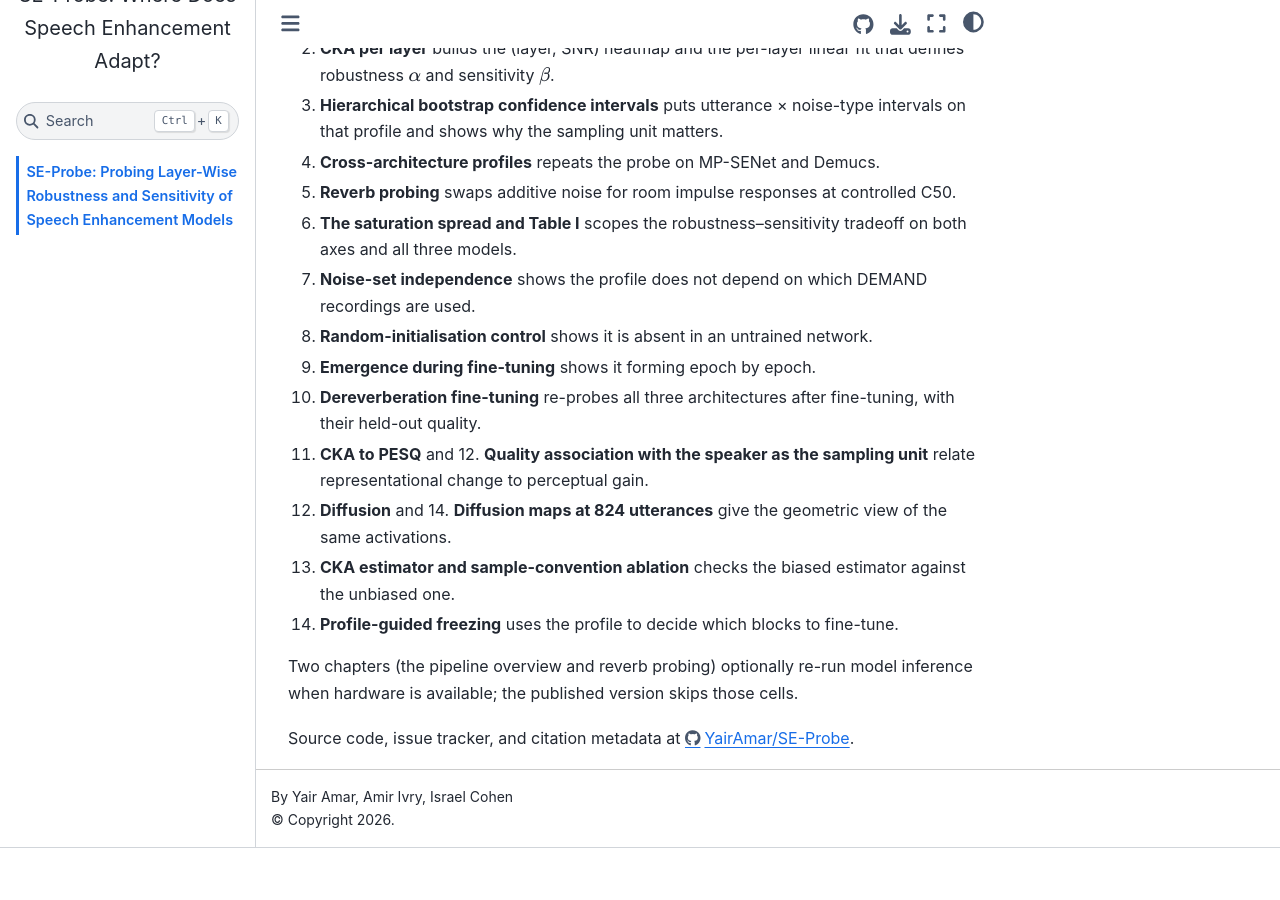
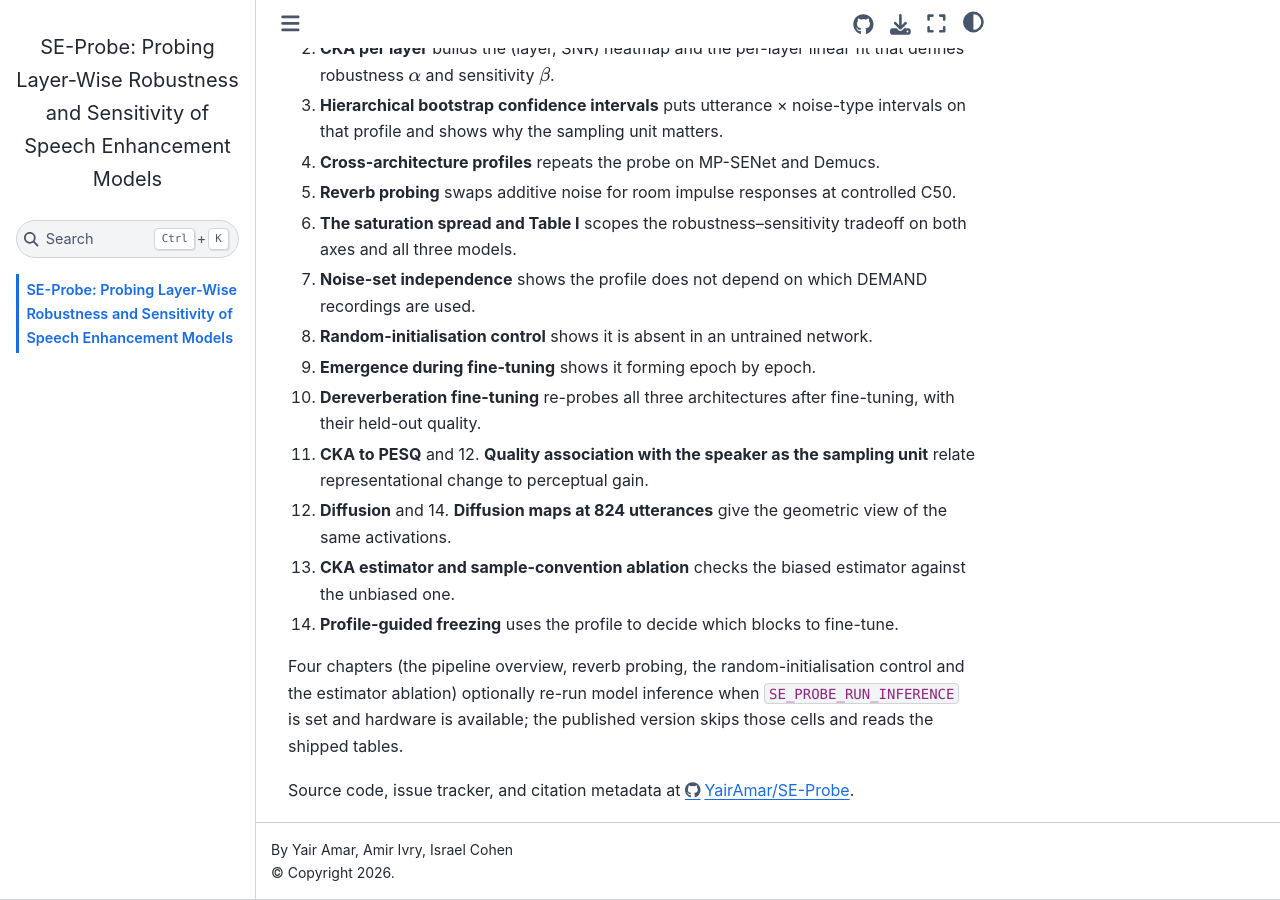
Before and after one commit to YairAmar/SE-Probe, a Jupyter Book: the page built from intro.md, in a window 1280 px wide and 900 px high, scrolled down 673 px. Built offline with Jupyter Book 1.0.4 settings and Sphinx 7.4.7 and the Sphinx Book theme 1.1.4, drawn with Linux system fonts in a browser that asks for light colours; pages that are not in the unit, such as notebooks, are missing from menus; before the commit the page ends 1521 px from its top, so only the background shows below that.

Commit message:
Docs: fix the audit findings (84 tables, manifest source paths without local directories, book title, paper section letters, SEPROBE_HF_DATA, inference-gated chapters, stale architecture notes, remap_trainer_keys, 798-RIR split, slow marker)
Co-Authored-By: Claude Fable 5.1 <noreply@anthropic.com>

```diff
--- a/_config.yml
+++ b/_config.yml
@@ -1,7 +1,7 @@
 # SE-Probe, Jupyter Book configuration
 # See https://jupyterbook.org/en/stable/customize/config.html for the full schema.
 
-title: "SE-Probe: Where Does Speech Enhancement Adapt?"
+title: "SE-Probe: Probing Layer-Wise Robustness and Sensitivity of Speech Enhancement Models"
 author: "Yair Amar, Amir Ivry, Israel Cohen"
 copyright: "2026"
 logo: ""
--- a/intro.md
+++ b/intro.md
@@ -21,6 +21,6 @@ The chapters follow the paper in order, with more figures than the paper has roo
 15. **CKA estimator and sample-convention ablation** checks the biased estimator against the unbiased one.
 16. **Profile-guided freezing** uses the profile to decide which blocks to fine-tune.
 
-Two chapters (the pipeline overview and reverb probing) optionally re-run model inference when hardware is available; the published version skips those cells.
+Four chapters (the pipeline overview, reverb probing, the random-initialisation control and the estimator ablation) optionally re-run model inference when `SE_PROBE_RUN_INFERENCE` is set and hardware is available; the published version skips those cells and reads the shipped tables.
 
 Source code, issue tracker, and citation metadata at <https://github.com/YairAmar/SE-Probe>.
--- a/pyproject.toml
+++ b/pyproject.toml
@@ -120,5 +120,6 @@ ignore = ["E501"]
 
 [tool.pytest.ini_options]
 testpaths = ["tests"]
+markers = ["slow: long-running test, deselect with -m 'not slow'"]
 python_files = "test_*.py"
 addopts = "-v --tb=short"
```
Also changed, not shown: CHANGELOG.md (+1 -1 lines), README.md (+1 -1 lines), data/README.md (+1 -1 lines), docs/architecture.md (+5 -5 lines), results_tables/README.md (+6 -6 lines), training/README.md (+2 -2 lines), 1 other file.
